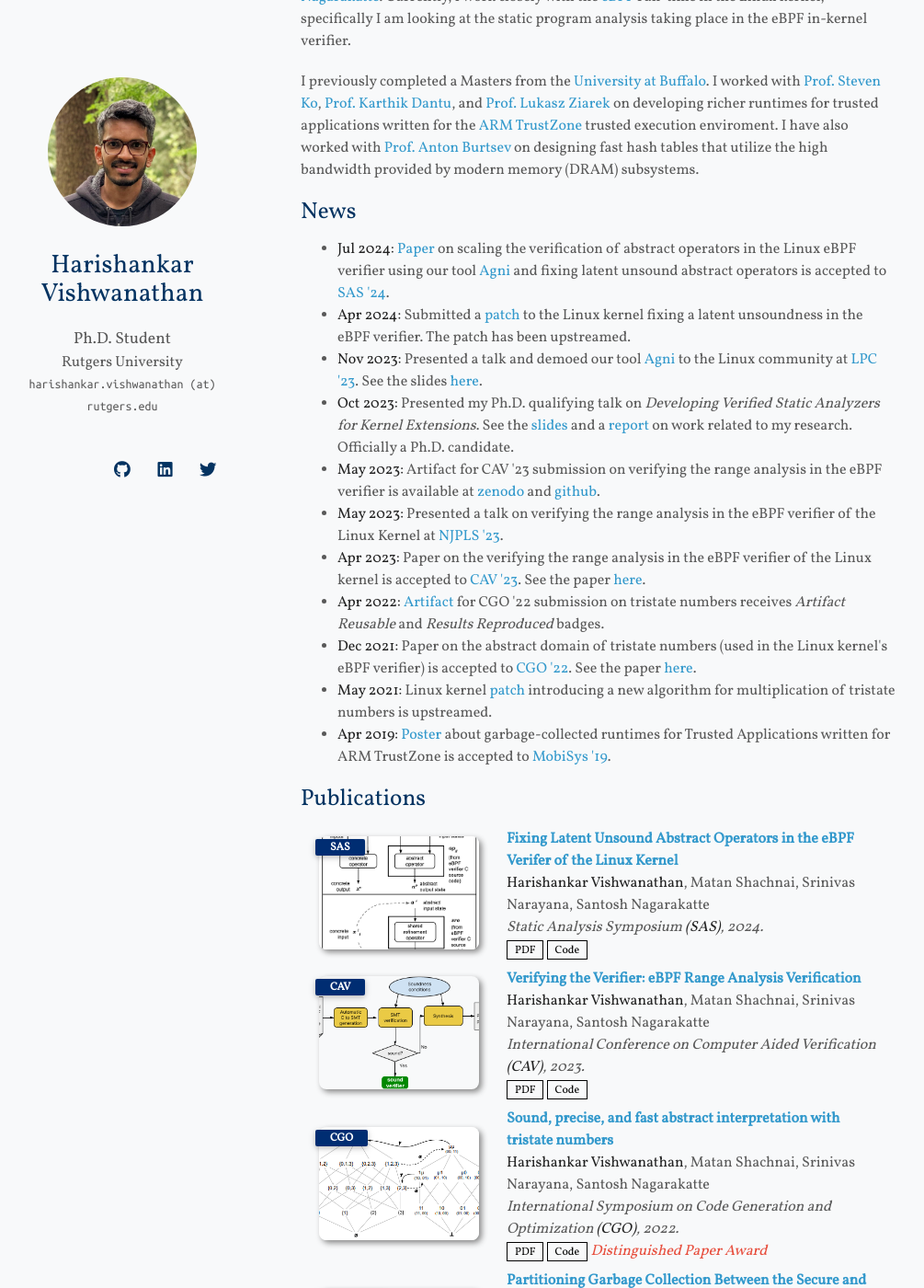
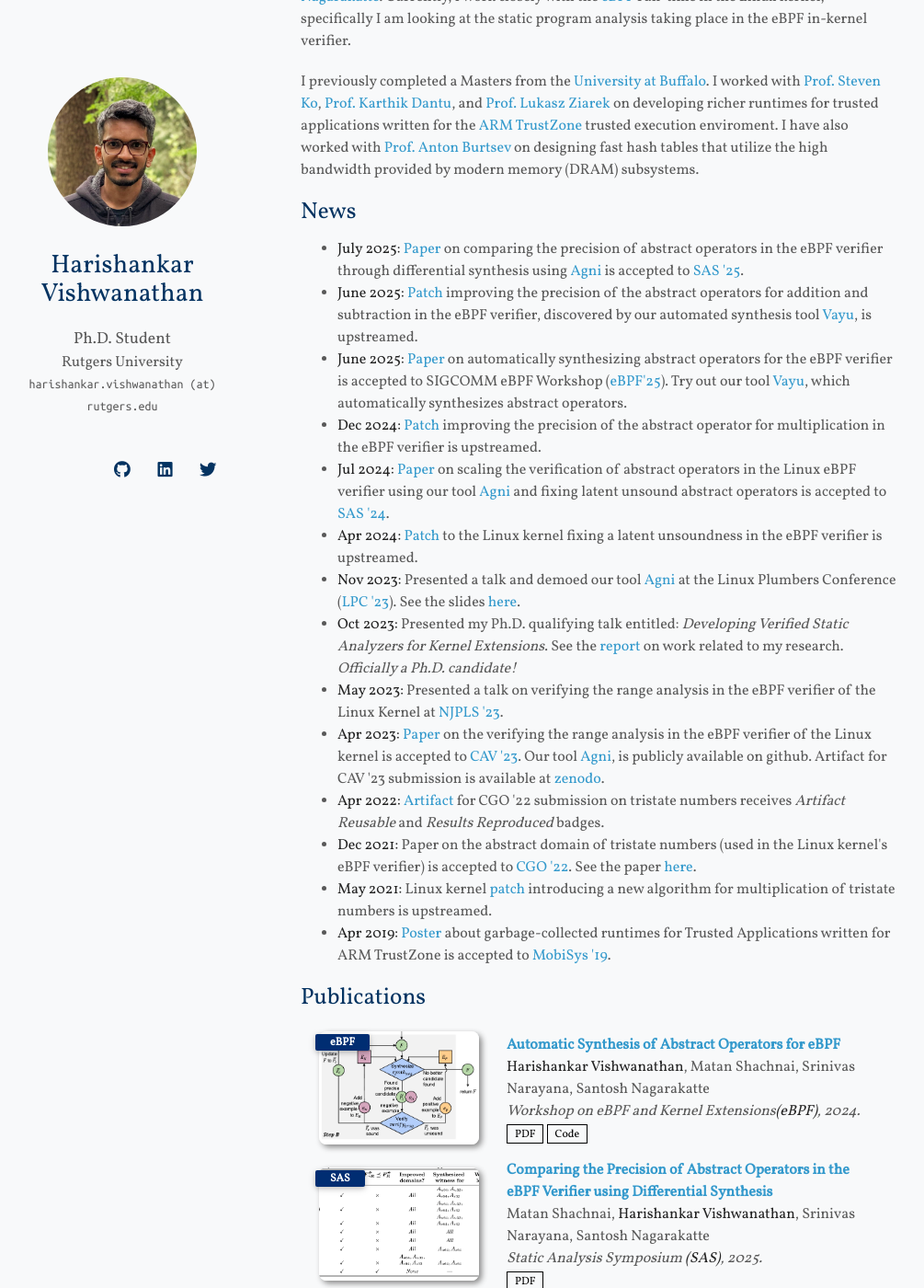
Before and after one commit to harishankarv/harishankarv.github.io, a Jekyll site: the page built from index.md, in a window 1280 px wide and 1400 px high, scrolled down 196 px. Shown: the whole window at 92% size, without its empty margins (143-1148 px from the left). Built offline with Jekyll 4.4.1, drawn with Linux system fonts in a browser that asks for light colours; nearby versions of some CDN libraries; some web fonts are replaced; a style sheet for code colours, icons or effects is not loaded; our own code applies the rules of GitHub Pages for plain Markdown files; some of the changed text lies outside the part shown.

Commit message:
update: Nov 2025

```diff
--- a/Gemfile
+++ b/Gemfile
@@ -18,3 +18,5 @@ gem "minima", "~> 2.0"
 gem "github-pages", group: :jekyll_plugins
 
 gem "webrick", "~> 1.8"
+
+gem "openssl", "~> 3.3.1"
--- a/_includes/publications.md
+++ b/_includes/publications.md
@@ -2,6 +2,44 @@
 
 <div class="publications">
 <ol class="bibliography">
+
+<li>
+<div class="pub-row">
+  <div class="col-sm-3 abbr" style="position: relative;padding-right: 15px;padding-left: 15px;">
+    <img src="assets/img/vayu.png" class="teaser img-fluid z-depth-1">
+    <abbr class="badge">eBPF</abbr>
+  </div>
+
+  <div class="col-sm-9" style="position: relative;padding-right: 15px;padding-left: 20px;">
+    <div class="title"><a href="assets/files/vayu_ebpf25.pdf">Automatic Synthesis of Abstract Operators for eBPF</a></div>
+    <div class="author"><strong>Harishankar Vishwanathan</strong>, Matan Shachnai, Srinivas Narayana, Santosh Nagarakatte</div>
+    <div class="periodical"><em>Workshop on eBPF and Kernel Extensions<strong>(eBPF)</strong>, 2024.</em></div>
+    <div class="links">
+      <a href="assets/files/vayu_ebpf25.pdf" class="btn btn-sm z-depth-0" role="button" target="_blank" style="font-size:12px;">PDF</a>
+      <a href="https://github.com/bpfverif/vayu" class="btn btn-sm z-depth-0" role="button" target="_blank" style="font-size:12px;">Code</a>
+    </div>
+  </div>
+</div>
+</li>
+
+<li>
+<div class="pub-row">
+  <div class="col-sm-3 abbr" style="position: relative;padding-right: 15px;padding-left: 15px;">
+    <img src="assets/img/sas25_paper.png" class="teaser img-fluid z-depth-1">
+    <abbr class="badge">SAS</abbr>
+  </div>
+
+  <div class="col-sm-9" style="position: relative;padding-right: 15px;padding-left: 20px;">
+    <div class="title"><a href="assets/files/agni_sas25.pdf">Comparing the Precision of Abstract Operators in the eBPF Verifier using Differential Synthesis</a></div>
+    <div class="author">Matan Shachnai, <strong>Harishankar Vishwanathan</strong>, Srinivas Narayana, Santosh Nagarakatte</div>
+    <div class="periodical"><em>Static Analysis Symposium <strong>(SAS)</strong>, 2025.</em></div>
+    <div class="links">
+      <a href="assets/files/agni_sas25.pdf" class="btn btn-sm z-depth-0" role="button" target="_blank" style="font-size:12px;">PDF</a>
+    </div>
+  </div>
+</div>
+</li>
+
 
 <li>
 <div class="pub-row">
@@ -12,14 +50,13 @@
   </div>
 
   <div class="col-sm-9" style="position: relative;padding-right: 15px;padding-left: 20px;">
-    <div class="title"><a href="assets/files/agni-cav23.pdf">Fixing Latent Unsound Abstract Operators in the
+    <div class="title"><a href="assets/files/agni_sas24.pdf">Fixing Latent Unsound Abstract Operators in the
 eBPF Verifer of the Linux Kernel</a></div>
     <div class="author"><strong>Harishankar Vishwanathan</strong>, Matan Shachnai, Srinivas Narayana, Santosh Nagarakatte</div>
     <div class="periodical"><em>Static Analysis Symposium <strong>(SAS)</strong>, 2024.</em></div>
     <div class="links">
       <a href="assets/files/agni_sas24.pdf" class="btn btn-sm z-depth-0" role="button" target="_blank" style="font-size:12px;">PDF</a>
       <a href="https://github.com/bpfverif/agni" class="btn btn-sm z-depth-0" role="button" target="_blank" style="font-size:12px;">Code</a>
-      <!-- <a href="https://dblp.uni-trier.de/rec/conf/cvpr/LiuSLSS20.html?view=bibtex" class="btn btn-sm z-depth-0" role="button" target="_blank" style="font-size:12px;">BibTex</a> -->
     </div>
   </div>
 </div>
@@ -34,11 +71,11 @@ eBPF Verifer of the Linux Kernel</a></div>
   </div>
 
   <div class="col-sm-9" style="position: relative;padding-right: 15px;padding-left: 20px;">
-    <div class="title"><a href="assets/files/agni-cav23.pdf">Verifying the Verifier: eBPF Range Analysis Verification</a></div>
+    <div class="title"><a href="assets/files/agni_cav23.pdf">Verifying the Verifier: eBPF Range Analysis Verification</a></div>
     <div class="author"><strong>Harishankar Vishwanathan</strong>, Matan Shachnai, Srinivas Narayana, Santosh Nagarakatte</div>
     <div class="periodical"><em>International Conference on Computer Aided Verification <strong>(CAV)</strong>, 2023.</em></div>
     <div class="links">
-      <a href="assets/files/agni-cav23.pdf" class="btn btn-sm z-depth-0" role="button" target="_blank" style="font-size:12px;">PDF</a>
+      <a href="assets/files/agni_cav23.pdf" class="btn btn-sm z-depth-0" role="button" target="_blank" style="font-size:12px;">PDF</a>
       <a href="https://github.com/bpfverif/ebpf-range-analysis-verification-cav23" class="btn btn-sm z-depth-0" role="button" target="_blank" style="font-size:12px;">Code</a>
       <!-- <a href="https://dblp.uni-trier.de/rec/conf/cvpr/LiuSLSS20.html?view=bibtex" class="btn btn-sm z-depth-0" role="button" target="_blank" style="font-size:12px;">BibTex</a> -->
     </div>
@@ -77,7 +114,7 @@ eBPF Verifer of the Linux Kernel</a></div>
   </div>
 
   <div class="col-sm-9" style="position: relative;padding-right: 15px;padding-left: 20px;">
-    <div class="title"><a href="https://dl.acm.org/doi/pdf/10.1145/3307334.3328650">Partitioning Garbage Collection Between the Secure and Normal Worlds for Trusted Applications (poster)</a></div>
+    <div class="title"><a href="https://dl.acm.org/doi/pdf/10.1145/3307334.3328650">(Poster) Partitioning Garbage Collection Between the Secure and Normal Worlds for Trusted Applications</a></div>
     <div class="author"><strong>Harishankar Vishwanathan</strong>, Chang Min Park, Sidharth Kumar Mishra, Karthik Dantu, Steven Y. Ko, Lukasz Ziarek</div>
     <div class="periodical"><em>International Conference on Mobile Systems, Applications, and Services <strong>(MobiSys)</strong>, 2019.</em></div>
     <div class="links">
--- a/index.md
+++ b/index.md
@@ -17,25 +17,34 @@ I previously completed a Masters from the [University at Buffalo](https://www.bu
 
 <ul>
   <li>
+    <strong>July 2025: </strong><a href="assets/files/agni_sas25.pdf">Paper</a> on comparing the precision of abstract operators in the eBPF verifier through differential synthesis using <a href="https://github.com/bpfverif/agni">Agni</a> is accepted to <a href="https://2025.splashcon.org/home/sas-2025">SAS '25</a>.
+  </li>
+  <li>
+    <strong>June 2025: </strong> <a href="https://git.kernel.org/pub/scm/linux/kernel/git/bpf/bpf-next.git/commit/?id=7a998a731627">Patch</a> improving the precision of the abstract operators for addition and subtraction in the eBPF verifier, discovered by our automated synthesis tool <a href="https://github.com/bpfverif/vayu">Vayu</a>, is upstreamed.
+  </li>
+  <li>
+    <strong>June 2025: </strong><a href="assets/files/vayu_ebpf25.pdf">Paper</a> on automatically synthesizing abstract operators for the eBPF verifier is accepted to SIGCOMM eBPF Workshop (<a href="https://conferences.sigcomm.org/sigcomm/2025/workshop/ebpf/">eBPF'25</a>). Try out our tool <a href="https://github.com/bpfverif/vayu">Vayu</a>, which automatically synthesizes abstract operators.
+  </li>
+  <li>
+    <strong>Dec 2024: </strong> <a href="https://git.kernel.org/pub/scm/linux/kernel/git/bpf/bpf-next.git/commit/?id=9aa0ebde0014">Patch</a> improving the precision of the abstract operator for multiplication in the eBPF verifier is upstreamed.
+  </li>
+  <li>
     <strong>Jul 2024: </strong><a href="assets/files/agni_sas24.pdf">Paper</a> on scaling the verification of abstract operators in the Linux eBPF verifier using our tool <a href="https://github.com/bpfverif/agni">Agni</a> and fixing latent unsound abstract operators is accepted to <a href="https://2024.splashcon.org/home/sas-2024">SAS '24</a>.
   </li>
   <li>
-    <strong>Apr 2024: </strong> Submitted a <a href="https://git.kernel.org/pub/scm/linux/kernel/git/bpf/bpf-next.git/commit/?id=1f586614f3ffa80fdf2116b2a1bebcdb5969cef8">patch</a> to the Linux kernel fixing a latent unsoundness in the eBPF verifier. The patch has been upstreamed.
+    <strong>Apr 2024: </strong><a href="https://git.kernel.org/pub/scm/linux/kernel/git/bpf/bpf-next.git/commit/?id=1f586614f3ffa80fdf2116b2a1bebcdb5969cef8">Patch</a> to the Linux kernel fixing a latent unsoundness in the eBPF verifier is upstreamed.
   </li>
   <li>
-    <strong>Nov 2023: </strong>Presented a talk and demoed our tool <a href="https://github.com/bpfverif/agni">Agni</a> to the Linux community at <a href="https://lpc.events/event/17/">LPC '23</a>. See the slides <a href="assets/files/lpc23_talk.pdf">here</a>.
+    <strong>Nov 2023: </strong>Presented a talk and demoed our tool <a href="https://github.com/bpfverif/agni">Agni</a> at the Linux Plumbers Conference (<a href="https://lpc.events/event/17/">LPC '23</a>). See the slides <a href="assets/files/lpc23_talk.pdf">here</a>.
   </li>
   <li>
-    <strong>Oct 2023: </strong> Presented my Ph.D. qualifying talk on <em>Developing Verified Static Analyzers for Kernel Extensions</em>. See the <a href="assets/files/qe_talk.pdf">slides</a> and a <a href="assets/files/qe_report.pdf">report</a> on work related to my research. Officially a Ph.D. candidate.
-  </li>
-  <li>
-    <strong>May 2023: </strong>Artifact for CAV '23 submission on verifying the range analysis in the eBPF verifier is available at <a href="https://zenodo.org/record/7931901">zenodo</a> and <a href="https://github.com/bpfverif/ebpf-range-analysis-verification-cav23">github</a>.
+    <strong>Oct 2023: </strong> Presented my Ph.D. qualifying talk entitled: <em>Developing Verified Static Analyzers for Kernel Extensions</em>. See the <a href="assets/files/qe_report.pdf">report</a> on work related to my research. <em>Officially a Ph.D. candidate!</em>
   </li>
   <li>
     <strong>May 2023: </strong>Presented a talk on verifying the range analysis in the eBPF verifier of the Linux Kernel at <a href="http://www.njpls.org/">NJPLS '23</a>.
   </li>
   <li>
-    <strong>Apr 2023: </strong>Paper on the verifying the range analysis in the eBPF verifier of the Linux kernel is accepted to <a href="http://www.i-cav.org/2023/">CAV '23</a>. See the paper <a href="assets/files/agni-cav23.pdf">here</a>.
+    <strong>Apr 2023: </strong><a href="assets/files/agni_cav23.pdf">Paper</a> on the verifying the range analysis in the eBPF verifier of the Linux kernel is accepted to <a href="http://www.i-cav.org/2023/">CAV '23</a>. Our tool <a href="https://github.com/bpfverif/agni">Agni</a>, is publicly available on github. Artifact for CAV '23 submission is available at <a href="https://zenodo.org/record/7931901">zenodo</a>.
   </li>
   <li>
     <strong>Apr 2022: </strong><a href="https://zenodo.org/record/5703630">Artifact</a> for CGO '22 submission on tristate numbers receives <em>Artifact Reusable</em> and <em>Results Reproduced</em> badges.
```
Also changed, not shown: assets/img/sas25_paper.png (added), assets/img/vayu.png (added), 4 other files.
